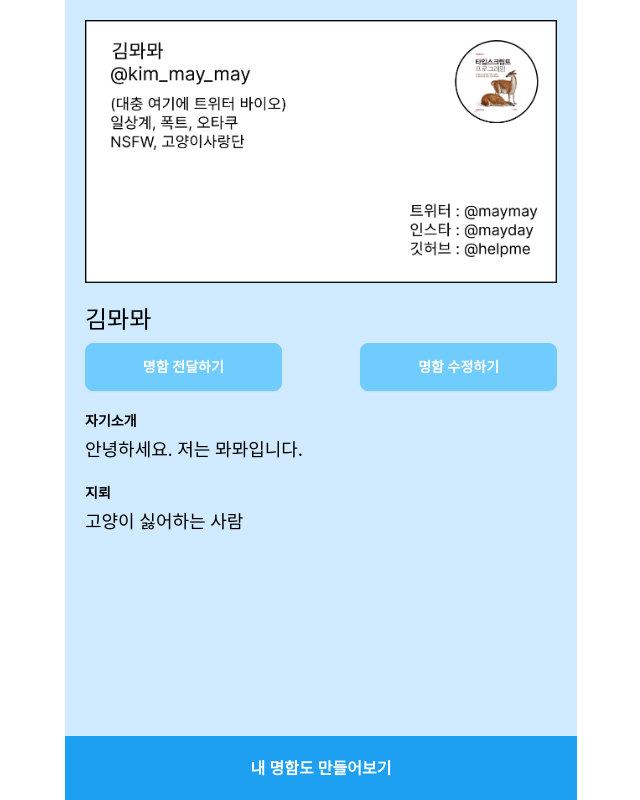
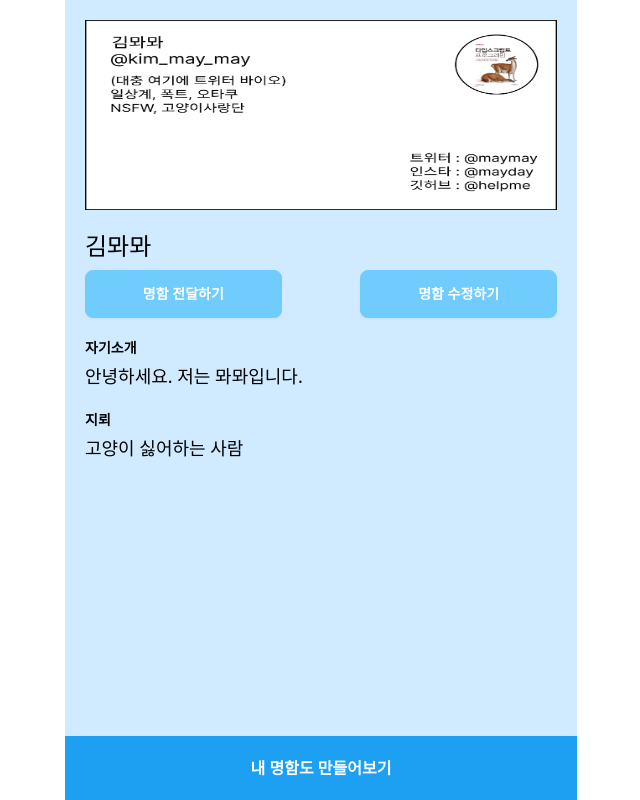
Before and after one commit to naramzik/twitter-namecard, a Next.js app: page /1 in a window 1280 px wide. Shown: the whole page, without its empty margins (319-959 px from the left). Built offline with nearby package versions, Linux system fonts and the light colour scheme; what @ebay/nice-modal-react would draw is missing.

Commit message:
feat: basic layout 컴포넌트 padding 설정 추가

```diff
--- a/src/components/layout/BasicLayout.tsx
+++ b/src/components/layout/BasicLayout.tsx
@@ -5,7 +5,7 @@ interface BasicLayoutProps {
 }
 
 const BasicLayout = ({ children }: BasicLayoutProps) => {
-  return <main className="h-screen overflow-x-auto">{children}</main>;
+  return <main className="p-5 h-screen overflow-x-auto">{children}</main>;
 };
 
 export default BasicLayout;
--- a/src/pages/[id]/index.tsx
+++ b/src/pages/[id]/index.tsx
@@ -21,7 +21,7 @@ const Page = () => {
   ];
 
   return (
-    <div className="p-5">
+    <>
       <div className="flex justify-center h-1/4 ">
         <Image
           src="/card.png"
@@ -47,7 +47,7 @@ const Page = () => {
           </div>
         ))}
       </div>
-    </div>
+    </>
   );
 };
 
```
